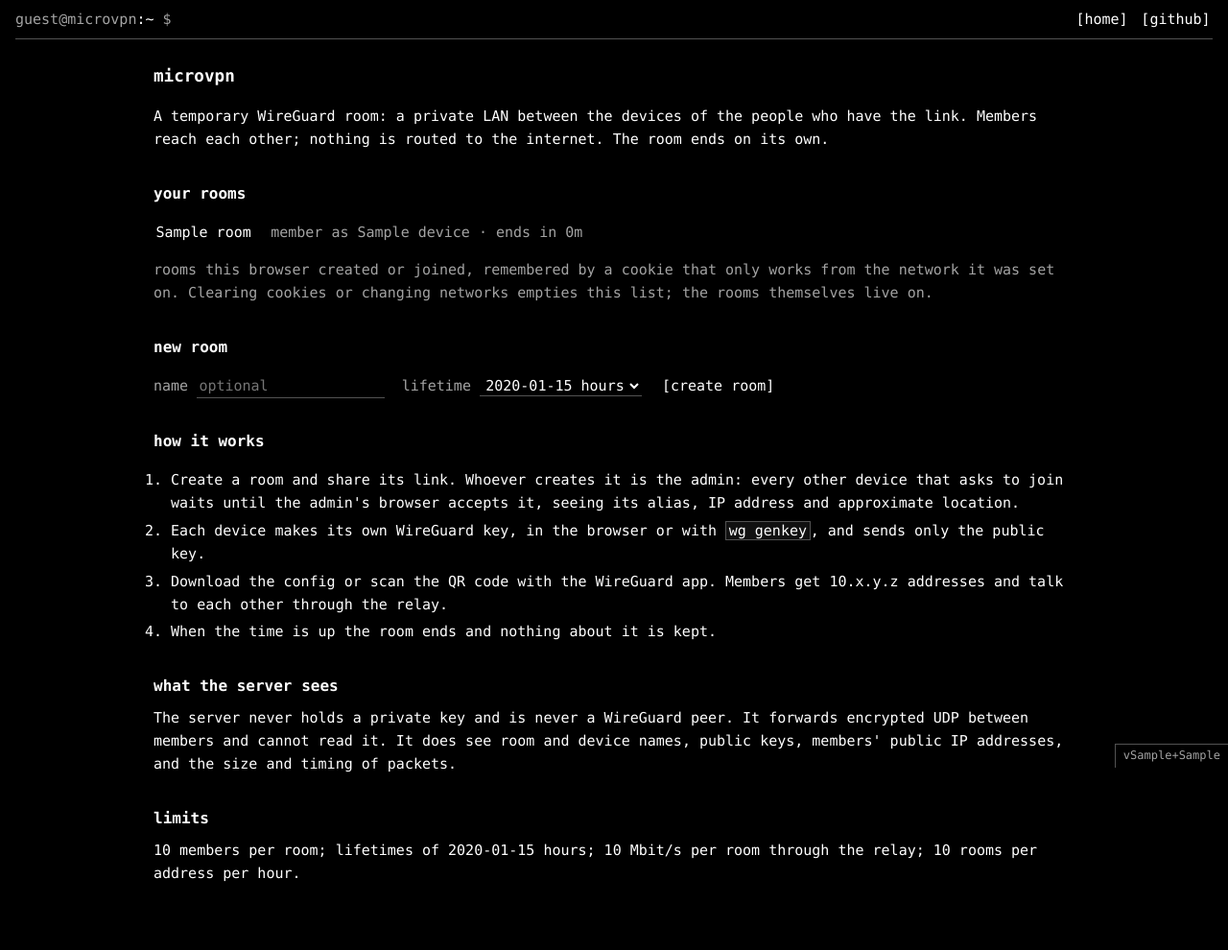
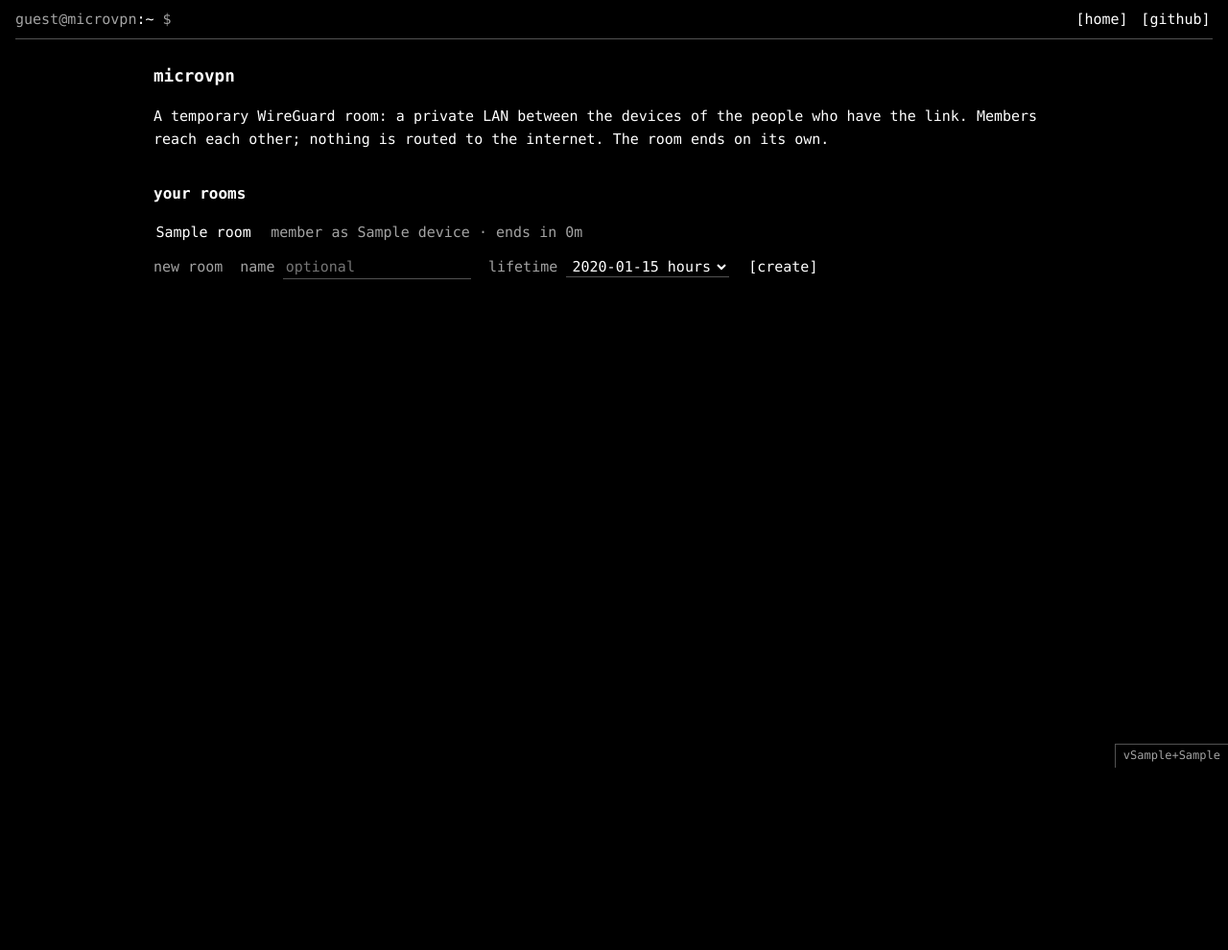
Before and after one commit to RaubCamaioni/microvpn, a Python web app: template server/src/app/webapp/templates/index.html in a window 1280 px wide. Shown: the whole page at 96% size. After the commit the page ends 800 px from the top, so only its background shows below. Run offline with Jinja, Linux system fonts and the light colour scheme; the template is opened without the code that fills it: most values are stand-ins (such as "Sample title", 1, 10 or a date in 2020).

Commit message:
Front page: title, one line, and the rooms list with the new-room row inside it (#7)
Co-authored-by: Claude Fable 5.1 <noreply@anthropic.com>

```diff
--- a/server/src/app/webapp/static/style.css
+++ b/server/src/app/webapp/static/style.css
@@ -57,6 +57,8 @@ button:hover, button:focus-visible { background: var(--paper); color: var(--ink)
 .notice { margin-top: 2rem; border-top: 1px solid var(--line); padding-top: 0.5rem; font-size: 0.9rem; }
 .rooms { list-style: none; padding: 0; }
 .rooms li { display: flex; flex-wrap: wrap; gap: 0 2ch; align-items: baseline; }
+.rooms li#new-room { display: block; margin-top: 0.75rem; }
+.rooms li#new-room form { margin: 0; }
 #version-tag {
   position: fixed; right: 0; bottom: 0; z-index: 50; padding: 0.15rem 0.5rem; font-size: 0.75rem;
   color: var(--dim); border-left: 1px solid var(--line); border-top: 1px solid var(--line); background: var(--ink);
--- a/server/src/app/webapp/templates/index.html
+++ b/server/src/app/webapp/templates/index.html
@@ -4,7 +4,6 @@
 <p>A temporary WireGuard room: a private LAN between the devices of the people who have the link.
 Members reach each other; nothing is routed to the internet. The room ends on its own.</p>
 
-{% if my_rooms %}
 <h2>your rooms</h2>
 <ul id="my-rooms" class="rooms">
   {% for r in my_rooms %}
@@ -14,41 +13,22 @@ Members reach each other; nothing is routed to the internet. The room ends on it
       · ends <span data-expires-at="{{ r.expires_at.isoformat() }}">{{ r.expires_at.strftime('%H:%M UTC') }}</span></span>
     {% if r.is_admin %}<a href="#" data-delete="{{ r.id }}">[delete]</a>{% endif %}
   </li>
+  {% else %}
+  <li class="dim">no rooms yet</li>
   {% endfor %}
-</ul>
-<p class="dim">rooms this browser created or joined, remembered by a cookie that only works from the network it was
-set on. Clearing cookies or changing networks empties this list; the rooms themselves live on.</p>
-{% endif %}
-
-<h2>new room</h2>
+  <li id="new-room">
     <form id="create" autocomplete="off">
+      <span class="dim">new room</span>
       <label>name <input name="name" maxlength="40" placeholder="optional"></label>
       <label>lifetime
         <select name="lifetime">
           {% for h in settings.ROOM_LIFETIMES %}<option value="{{ h }}">{{ h }} hour{{ '' if h == 1 else 's' }}</option>{% endfor %}
         </select>
       </label>
-  <button type="submit">[create room]</button>
+      <button type="submit">[create]</button>
+    </form>
     <p id="error" class="error" hidden></p>
-</form>
-
-<h2>how it works</h2>
-<ol>
-  <li>Create a room and share its link. Whoever creates it is the admin: every other device that asks to join
-    waits until the admin's browser accepts it, seeing its alias, IP address and approximate location.</li>
-  <li>Each device makes its own WireGuard key, in the browser or with <code>wg genkey</code>, and sends only the public key.</li>
-  <li>Download the config or scan the QR code with the WireGuard app. Members get 10.x.y.z addresses and talk to each other through the relay.</li>
-  <li>When the time is up the room ends and nothing about it is kept.</li>
-</ol>
-
-<h2>what the server sees</h2>
-<p>The server never holds a private key and is never a WireGuard peer. It forwards encrypted UDP between
-members and cannot read it. It does see room and device names, public keys, members' public IP addresses,
-and the size and timing of packets.</p>
-
-<h2>limits</h2>
-<p>{{ settings.ROOM_MAX_MEMBERS }} members per room; lifetimes of
-{% for h in settings.ROOM_LIFETIMES %}{{ h }}{{ ', ' if not loop.last else '' }}{% endfor %} hours;
-{{ settings.ROOM_MBPS | int }} Mbit/s per room through the relay; {{ settings.ROOM_CREATE_PER_IP_PER_HOUR }} rooms per address per hour.</p>
+  </li>
+</ul>
 {% endblock %}
 {% block scripts %}<script src="{{ root_path }}/static/index.js?v={{ static_version }}"></script>{% endblock %}
```
Also changed, not shown: server/tests/test_pages.py (+9 -2 lines). Lines whose indentation alone changed are shown as unchanged.
